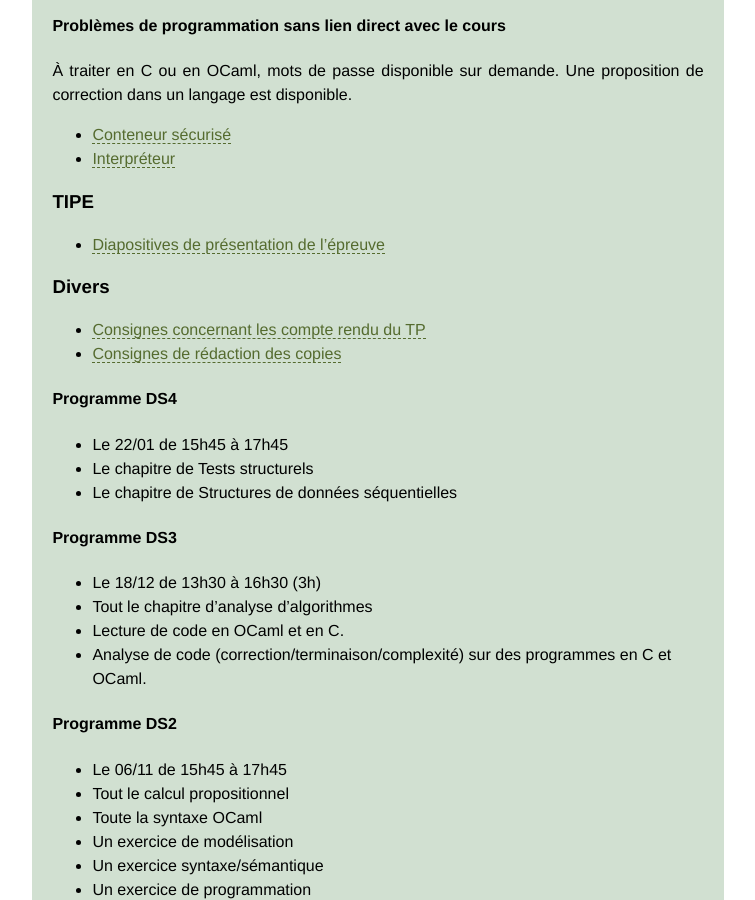
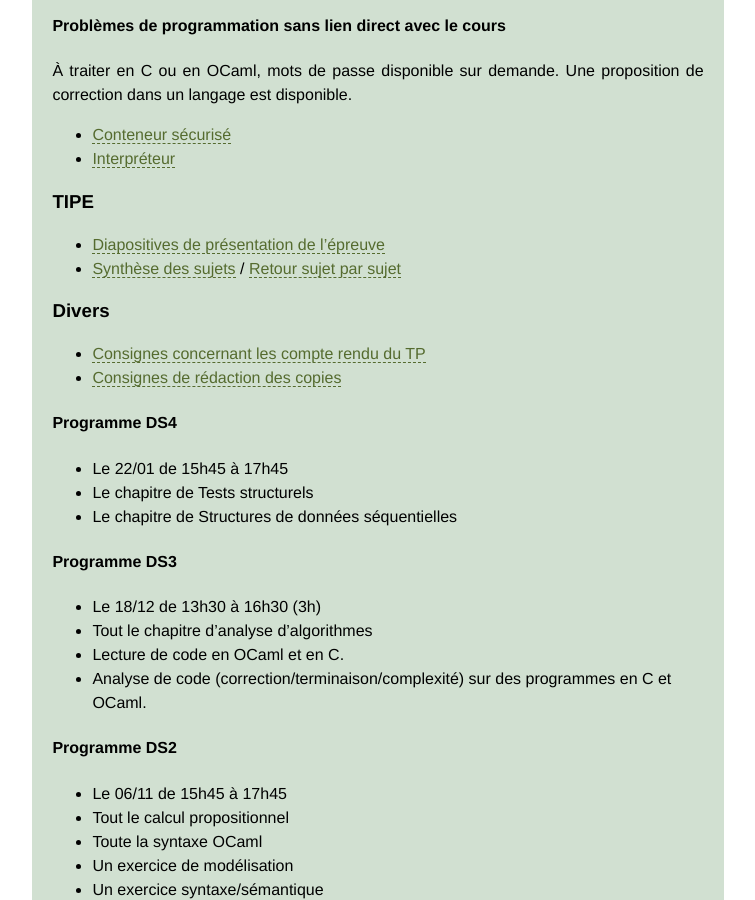
Before and after one commit to VladislavTempez/Vladislavtempez.github.io, a Jekyll site: the page built from pages/mp2i.md, in a window 1280 px wide and 900 px high, scrolled down 1918 px. Shown: the whole window, without its empty margins (262-1017 px from the left). Built offline with Jekyll 4.4.1, drawn with Linux system fonts in a browser that asks for light colours; part of the change alters nothing that is shown; some of the changed text lies outside the part shown.

```diff
--- a/pages/mp2i.md
+++ b/pages/mp2i.md
@@ -15,7 +15,7 @@ description: Vladislav Tempez - Enseignement - MP2I - Informatique
 
 #### Arbres
 - [Ce qu'il faut savoir sur les arbres](https://nc-lycees.netocentre.fr/s/63a25pfJpNLBa8g)
-- [TD10: Arbres](https://nc-lycees.netocentre.fr/s/iayms2r48owasek) / [Correction à venir]()
+- [TD10: Arbres](https://nc-lycees.netocentre.fr/s/iayms2r48owasek) / [Correction](https://nc-lycees.netocentre.fr/s/kZ3Sb6nH3XFjQwi)
 
 #### Structures séquentielles
 
@@ -79,6 +79,7 @@ description: Vladislav Tempez - Enseignement - MP2I - Informatique
 
 ### TIPE
 - [Diapositives de présentation de l'épreuve](https://nc-lycees.netocentre.fr/s/eAqqLALLKdYGTEW)
+- [Synthèse des sujets](https://nc-lycees.netocentre.fr/s/CyMGrWHC29isXY7) / [Retour sujet par sujet](https://nc-lycees.netocentre.fr/s/Yb4z4bkG5LYLc9c)
 
 ### Divers
 - [Consignes concernant les compte rendu du TP](https://nc-lycees.netocentre.fr/s/atbJ9Jgezo58yfA)
```
